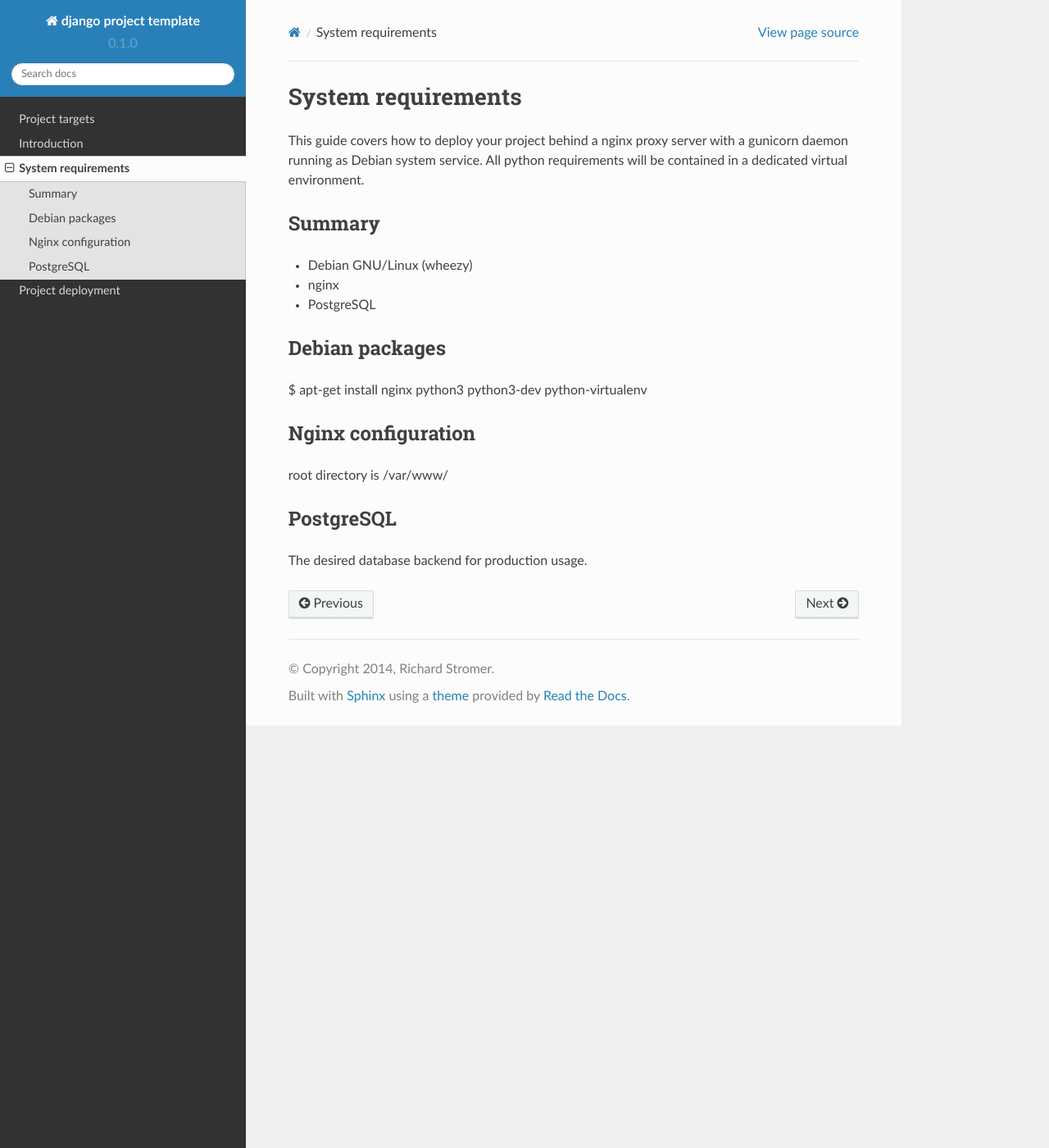
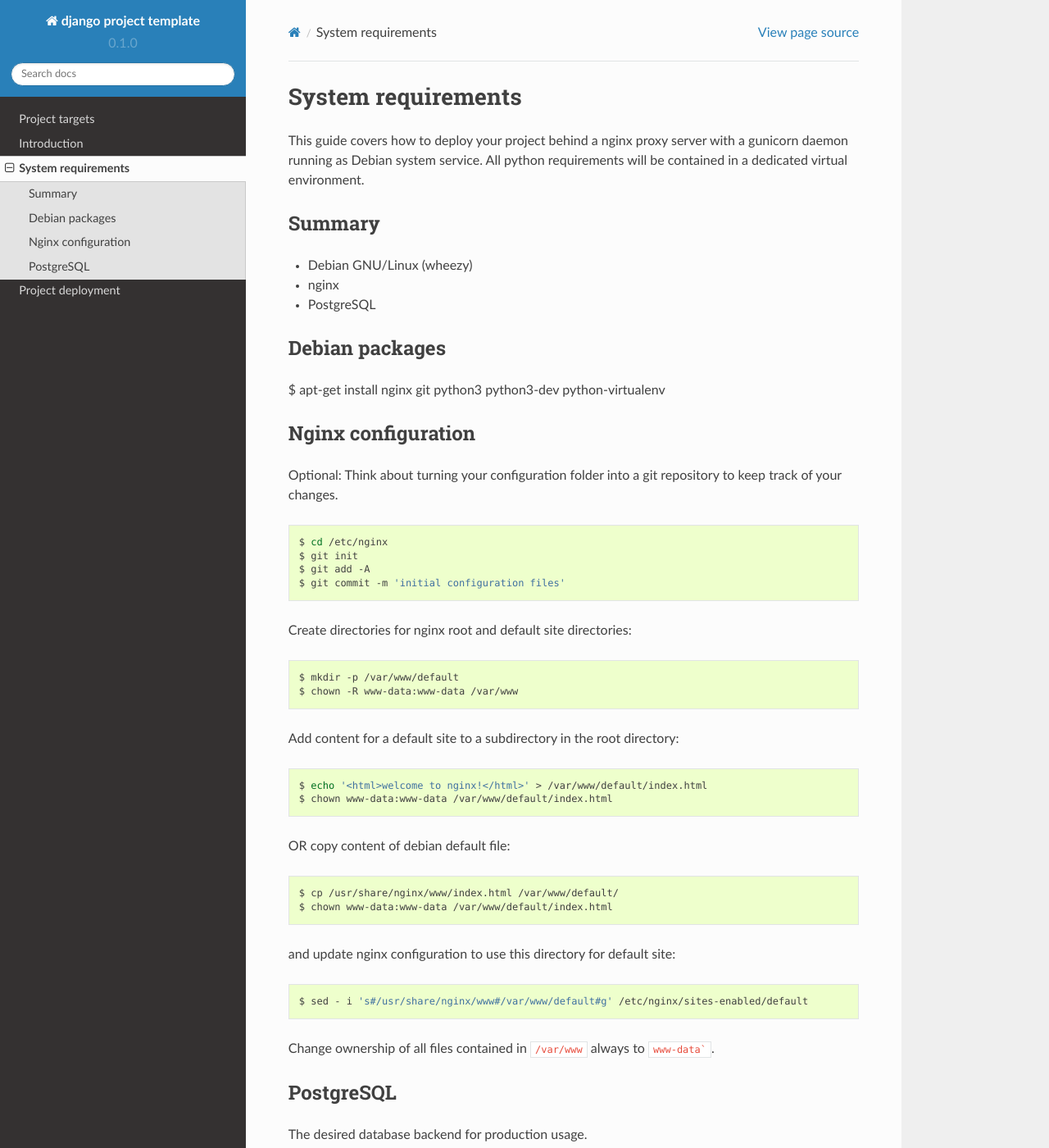
Before and after one commit to byteweaver/django-genesis, a Sphinx documentation site: the page built from docs/deployment/system.rst, in a window 1280 px wide and 1400 px high. Shown: the whole window at 82% size. Built offline with Sphinx 7.4.7 and the Read the Docs theme 2.0.0, drawn with Linux system fonts in a browser that asks for light colours.

Commit message:
add instructions on the nginx setup

````diff
--- a/docs/deployment/system.rst
+++ b/docs/deployment/system.rst
@@ -13,13 +13,50 @@ Summary
 Debian packages
 ---------------
 
-$ apt-get install nginx python3 python3-dev python-virtualenv
+$ apt-get install nginx git
+python3 python3-dev python-virtualenv
 
 
 Nginx configuration
 -------------------
 
-root directory is /var/www/
+Optional: Think about turning your configuration folder into a git repository to keep track of your changes.
+
+.. code-block:: bash
+
+    $ cd /etc/nginx
+    $ git init
+    $ git add -A
+    $ git commit -m 'initial configuration files'
+
+Create directories for nginx root and default site directories:
+
+.. code-block:: bash
+
+    $ mkdir -p /var/www/default
+    $ chown -R www-data:www-data /var/www
+
+Add content for a default site to a subdirectory in the root directory:
+
+.. code-block:: bash
+
+    $ echo '<html>welcome to nginx!</html>' > /var/www/default/index.html
+    $ chown www-data:www-data /var/www/default/index.html
+
+OR copy content of debian default file:
+
+.. code-block:: bash
+
+    $ cp /usr/share/nginx/www/index.html /var/www/default/
+    $ chown www-data:www-data /var/www/default/index.html
+
+and update nginx configuration to use this directory for default site:
+
+.. code-block:: bash
+
+    $ sed - i 's#/usr/share/nginx/www#/var/www/default#g' /etc/nginx/sites-enabled/default
+
+Change ownership of all files contained in ``/var/www`` always to ``www-data```.
 
 PostgreSQL
 ----------
````
